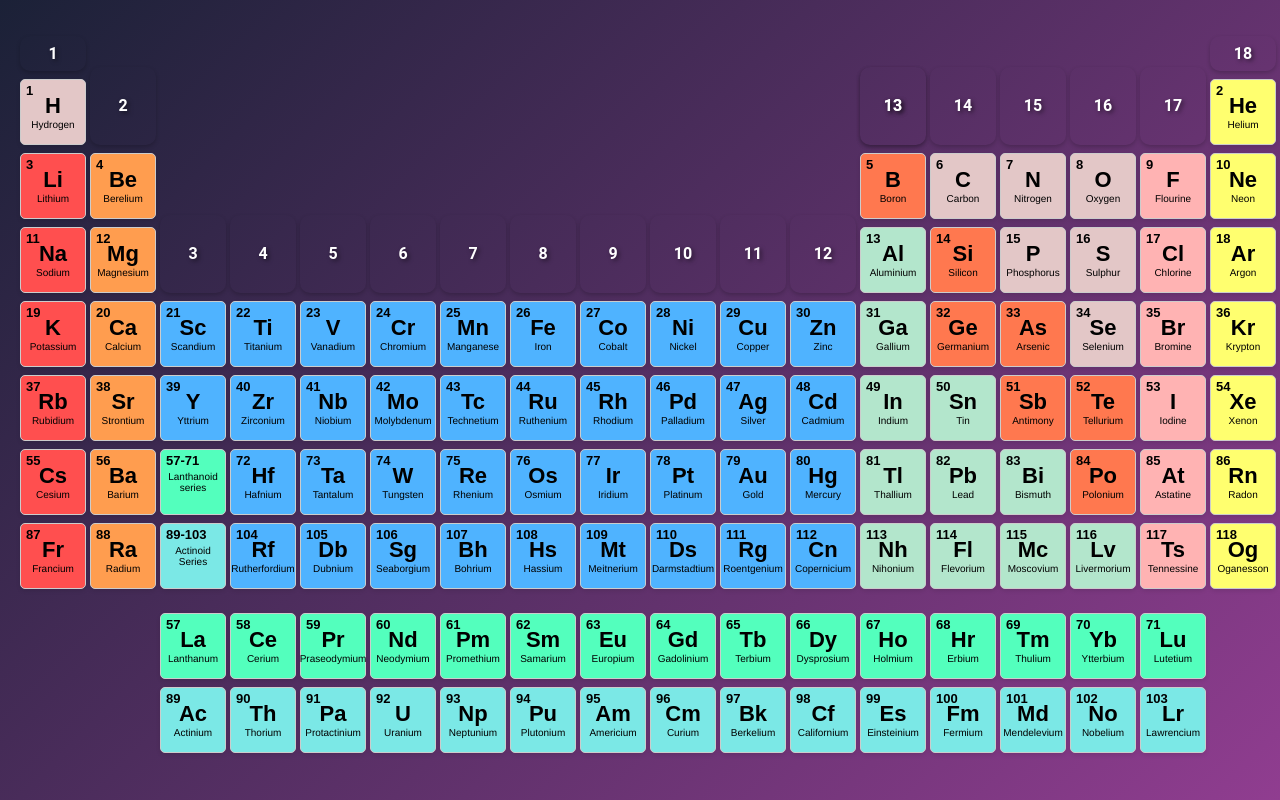
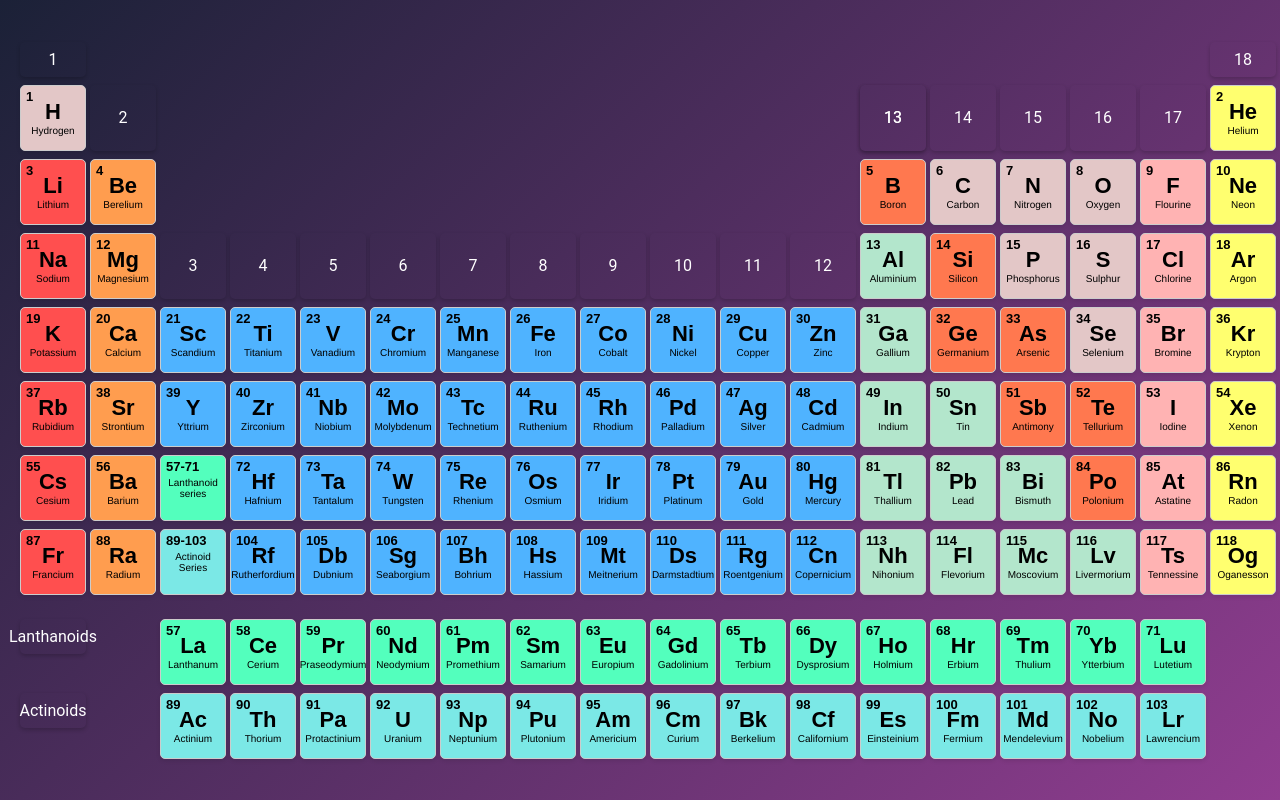
Before and after one commit to Bjorn2334/Periodic_Table, a plain HTML site: page index.html in a window 1280 px wide. Drawn offline with Linux system fonts and the light colour scheme.

Commit message:
group edit

```diff
--- a/index.html
+++ b/index.html
@@ -94,8 +94,22 @@
 
 
 
+            <div style="grid-row: 11; grid-column: 1 / span 2;">
+                <div class="lanthanoids-box">
+                    <div class="group-label lanthanoids-label" data-category="group-label">
+                        <span class="number">Lanthanoids</span>
+                    </div>
+                </div>
+            </div>
 
-
+            <!-- Box that encloses the Actinoids group label -->
+            <div style="grid-row: 12; grid-column: 1 / span 2;">
+                <div class="actinoids-box">
+                    <div class="group-label actinoids-label" data-category="group-label">
+                        <span class="number">Actinoids</span>
+                    </div>
+                </div>
+            </div>
 
 
 
--- a/styles.css
+++ b/styles.css
@@ -266,34 +266,31 @@ body {
 
 /* Existing CSS styles go here */
 
+/* Existing CSS styles go here */
+
 /* Styles for the group labels */
 [data-category="group-label"] {
     display: flex;
     justify-content: center;
     align-items: center;
-    /* Gradient background */
-
-    /* background: linear-gradient(135deg, #355c81, #5b839c); */
-
-    /* Add a box shadow */
-    box-shadow: 0 2px 4px rgba(0, 0, 0, 0.2);
-    /* Adjust padding and border radius */
-    padding: 8px;
-    border-radius: 10px;
-    /* Offset the labels slightly upward */
-    margin-top: -12px;
+    /* background-color: #355c81; */
+    /* Set the background color for the box */
+    color: #fff;
+    /* Set the text color */
     font-family: 'Roboto', sans-serif;
     /* Example font */
     font-size: 16px;
-    color: #fff;
-    /* White text color */
-    text-shadow: 2px 2px 4px rgba(0, 0, 0, 0.5);
-    /* Add a text shadow */
+    padding: 8px;
+    border-radius: 5px;
+    /* Add border radius to create rounded corners */
+    box-shadow: 0 2px 4px rgba(0, 0, 0, 0.2);
+    /* Add a box shadow */
     cursor: pointer;
     /* Show pointer on hover */
     transition: background-color 0.3s ease, box-shadow 0.3s ease;
+    /* Add transitions */
+    width: 50px;
     /* Set a consistent width for all group labels */
-    width: 50px;
 }
 
 [data-category="group-label"]:hover {
@@ -302,9 +299,3 @@ body {
     box-shadow: 0 4px 6px rgba(0, 0, 0, 0.4);
     /* Add a slightly larger box shadow on hover */
 }
-
-[data-category="group-label"] .number {
-    font-weight: bold;
-}
-
-/* Existing CSS styles go here */
```
